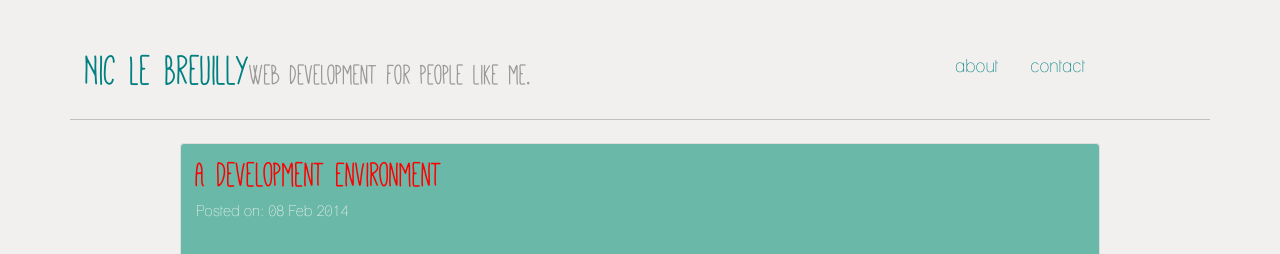
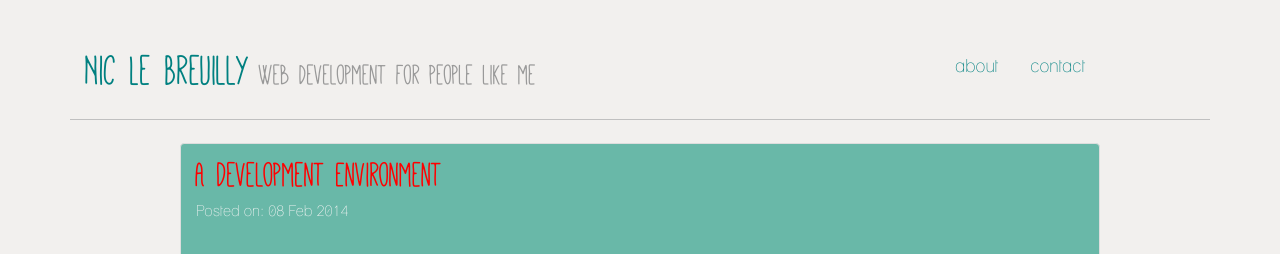
Before and after one commit to musonic/nicleb_old, a Jekyll site: the page built from index.html, in a window 1280 px wide. Shown: the top 254 px of the page. Built offline with Jekyll 4.4.1, drawn with Linux system fonts in a browser that asks for light colours; the list of posts is cut into pages by our own code.

Commit message:
Getting layout of header right

```diff
--- a/_layouts/default.html
+++ b/_layouts/default.html
@@ -6,7 +6,7 @@
         <![endif]-->
         <div class="container">
             <header class="page-header">
-              <h1 class="col-md-9 pull-left"><a href="/">{{ site.name }}</a><small>Web development for people like me.</small></h1>
+              <h1 class="col-md-9 pull-left"><a href="/">{{ site.name }}</a><small> Web development for people like me</small></h1>
                 <nav class="col-md-3 push-right">
                     <ul class="nav nav-pills">
                         <li class="{% if page.title == 'about' %} active {% endif %}"><a href="{{ site_url }}/about">about</a></li>
```
